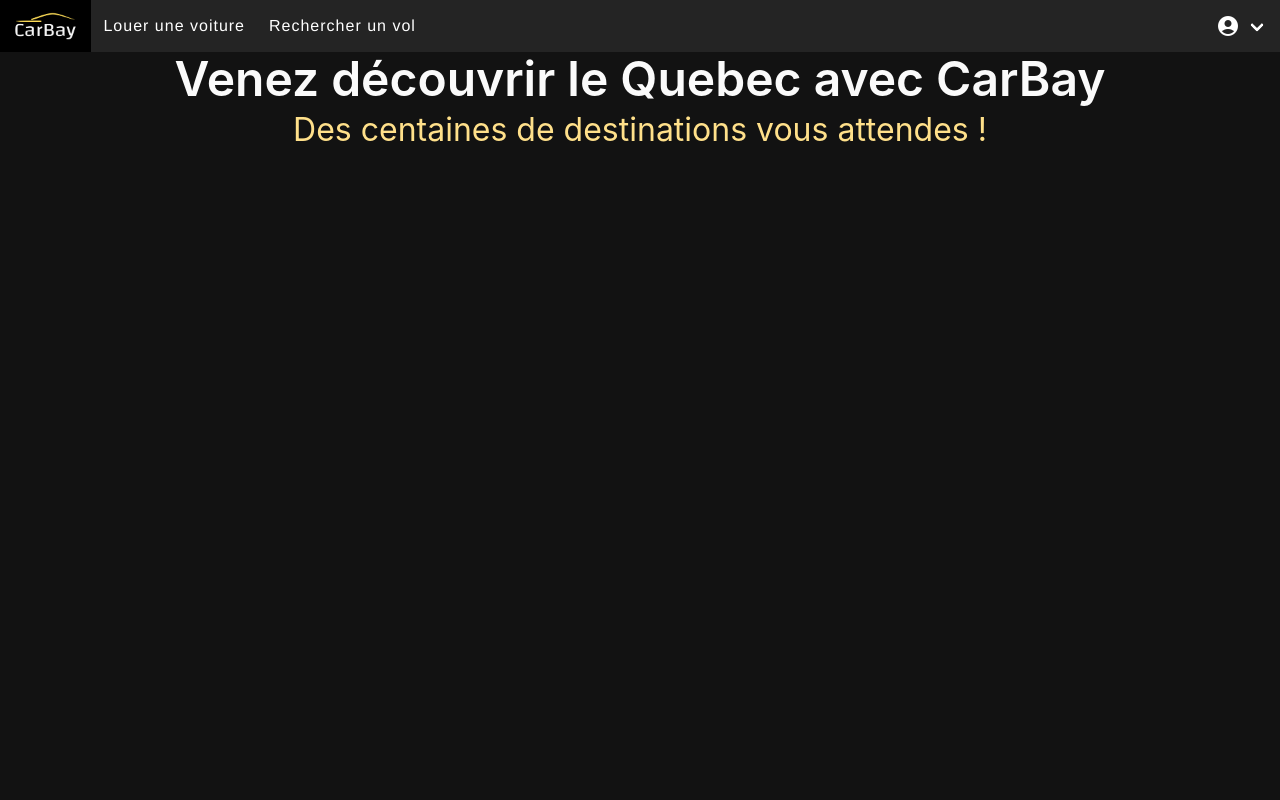
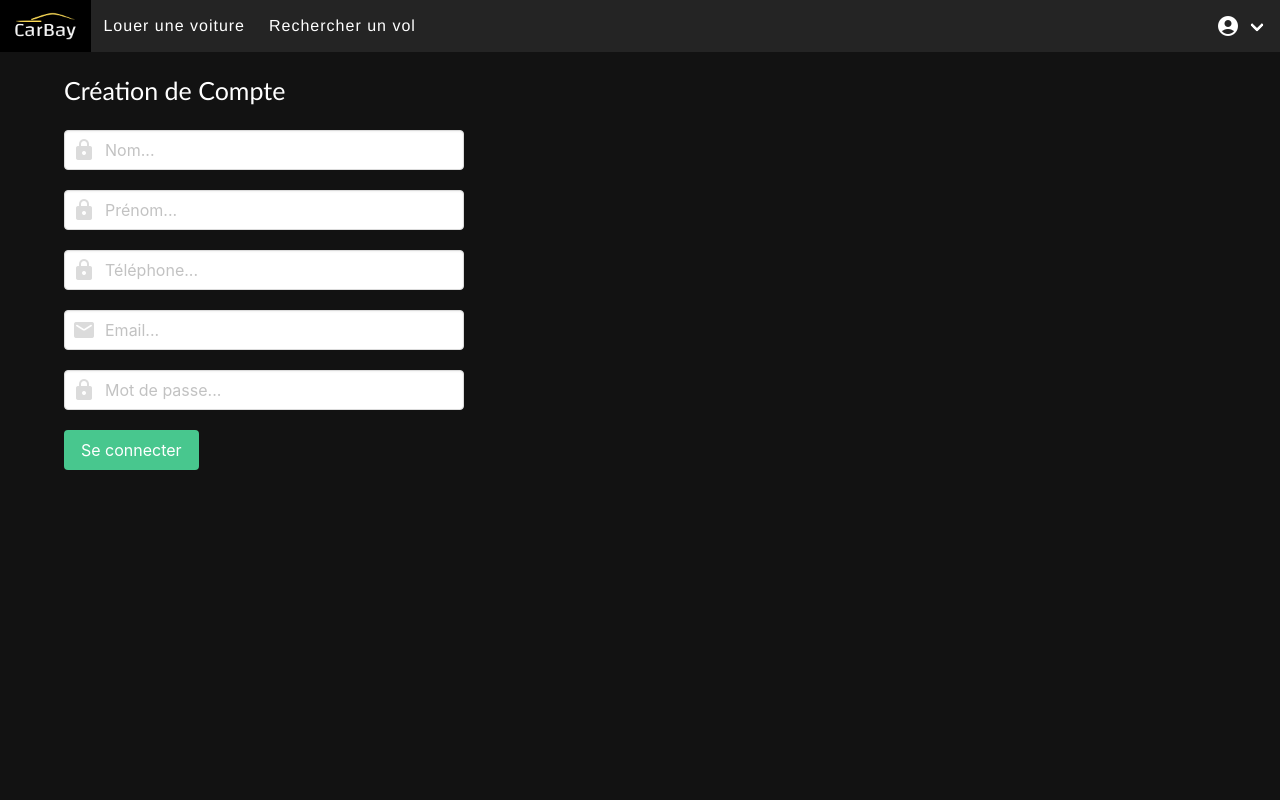
Before and after one commit to MathiasHavekes/carbay, a Node server app: page / in a window 1280 px wide. Run offline with Node 20, Linux system fonts and the light colour scheme; some libraries are stand-ins or nearby versions.

Commit message:
Authenfiction (connexion et creation de compte) fonctionelles avec le nouveau design

```diff
--- a/app.js
+++ b/app.js
@@ -3,9 +3,14 @@ var express = require('express');
 var path = require('path');
 var cookieParser = require('cookie-parser');
 var logger = require('morgan');
+const dotenv =require('dotenv');
+dotenv.config({path: './.env'});
+const mysql =require ('mysql');
+const { createConnection } = require("mysql");
 
-var indexRouter = require('./routes/index');
-var usersRouter = require('./routes/users');
+
+
+var authRouter = require('./routes/auth');
 
 var app = express();
 
@@ -19,8 +24,7 @@ app.use(express.urlencoded({ extended: false }));
 app.use(cookieParser());
 app.use(express.static(path.join(__dirname, 'public')));
 
-app.use('/', indexRouter);
-app.use('/users', usersRouter);
+app.use('/', authRouter);
 
 // catch 404 and forward to error handler
 app.use(function(req, res, next) {
--- a/package.json
+++ b/package.json
@@ -10,7 +10,7 @@
     "debug": "~2.6.9",
     "express": "~4.16.1",
     "http-errors": "~1.6.3",
-    "morgan": "~1.9.1",
+    "morgan": "^1.9.1",
     "twig": "~0.10.3"
   }
 }
--- /dev/null
+++ b/public/stylesheets/authentification.css
@@ -0,0 +1,22 @@
+.container{
+    margin-top: 50px;
+    font-family: 'Gill Sans', 'Gill Sans MT', Calibri, 'Trebuchet MS', sans-serif;
+    font-size: 24px;
+    color: white;
+    display: flex;
+    flex-direction: column;
+    width: 50vw;
+    margin-left: 200px;
+}
+
+.field{
+    width: 400px;
+    margin-top: 20px;
+    height: 100%;
+}
+
+.titre{
+    margin-top: 20px ;
+    font-size: 25px;
+    font-family: 'Gill Sans', 'Gill Sans MT', Calibri, 'Trebuchet MS', sans-serif;
+}
--- /dev/null
+++ b/routes/auth.js
@@ -0,0 +1,12 @@
+const express = require("express");
+const authController = require('./cont.js');
+const router = express.Router();
+
+// gère les requêtes get sur la racine
+router.get('/', (req,res)=>{
+    res.render('creationcompte');
+});
+
+router.post('/', authController.register);
+
+module.exports = router;
--- a/views/base.twig
+++ b/views/base.twig
@@ -5,6 +5,7 @@
     <link rel="stylesheet" href="stylesheets\style.css"/>
     <link rel="stylesheet" href="stylesheets\nav_bar.css"/>
     <link rel="stylesheet" href="stylesheets\index.css"/>
+    <link rel="stylesheet" href="stylesheets\authentification.css"/>
     <link rel="stylesheet" href="https://cdn.jsdelivr.net/npm/bulma@0.9.1/css/bulma.min.css">
     <link rel="stylesheet" href="https://fonts.googleapis.com/icon?family=Material+Icons+Round">
 
--- /dev/null
+++ b/views/creationcompte.twig
@@ -0,0 +1,58 @@
+{% extends 'base.twig' %}
+
+{% block body %}
+<div class="container">
+      <h5 class="titre">Création de Compte</h5>
+<form action="/" method="POST">
+  <div class="field">
+    <p class="control has-icons-left">
+      <input class="input" type="text"  id="Nom" name="Nom" Placeholder="Nom...">
+        <span class="icon is-small is-left">
+          <i class="material-icons-round">lock</i>
+        </span>
+    </p>
+  </div>
+  <div class="field">
+    <p class="control has-icons-left">
+      <input class="input" type="text"  id="Prénom" name="Prénom" Placeholder="Prénom...">
+        <span class="icon is-small is-left">
+          <i class="material-icons-round">lock</i>
+        </span>
+    </p>
+  </div>
+  <div class="field">
+    <p class="control has-icons-left">
+      <input class="input" type="tel"  id="Téléphone" name="Téléphone" Placeholder="Téléphone...">
+        <span class="icon is-small is-left">
+          <i class="material-icons-round">lock</i>
+        </span>
+    </p>
+  </div>
+  <div class="field">
+    <p class="control has-icons-left has-icons-right">
+      <input class="input" type="email"  id="Email" name="Email" Placeholder="Email...">
+          <i class="fas fa-envelope"></i>
+        </span>
+        <span class="icon is-small is-left">
+          <span class="material-icons-round">mail</span>
+        </span>
+      </p>
+  </div>
+  <div class="field">
+    <p class="control has-icons-left">
+      <input class="input" type="password"  id="Password" name="Password" Placeholder="Mot de passe...">
+        <span class="icon is-small is-left">
+          <i class="material-icons-round">lock</i>
+        </span>
+    </p>
+  </div>
+  <div class="field">
+    <p class="control">
+      <button class="button is-success" name="button" value="Creation">
+        Se connecter
+      </button>
+    </p>
+  </form>
+</div>
+
+{% endblock %}
```
Also changed, not shown: routes/cont.js (added, +49 -0 lines), views/connexion.twig (added, +34 -0 lines), 1 other file.
